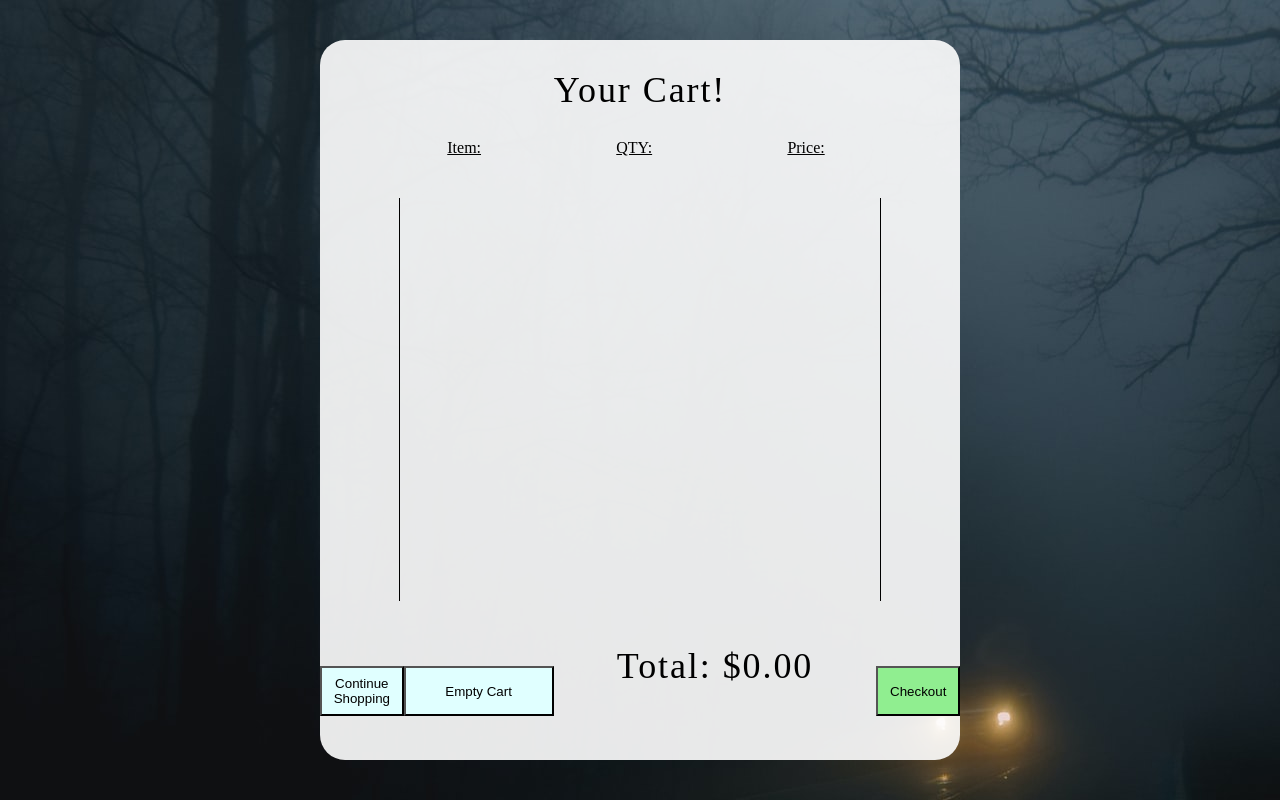
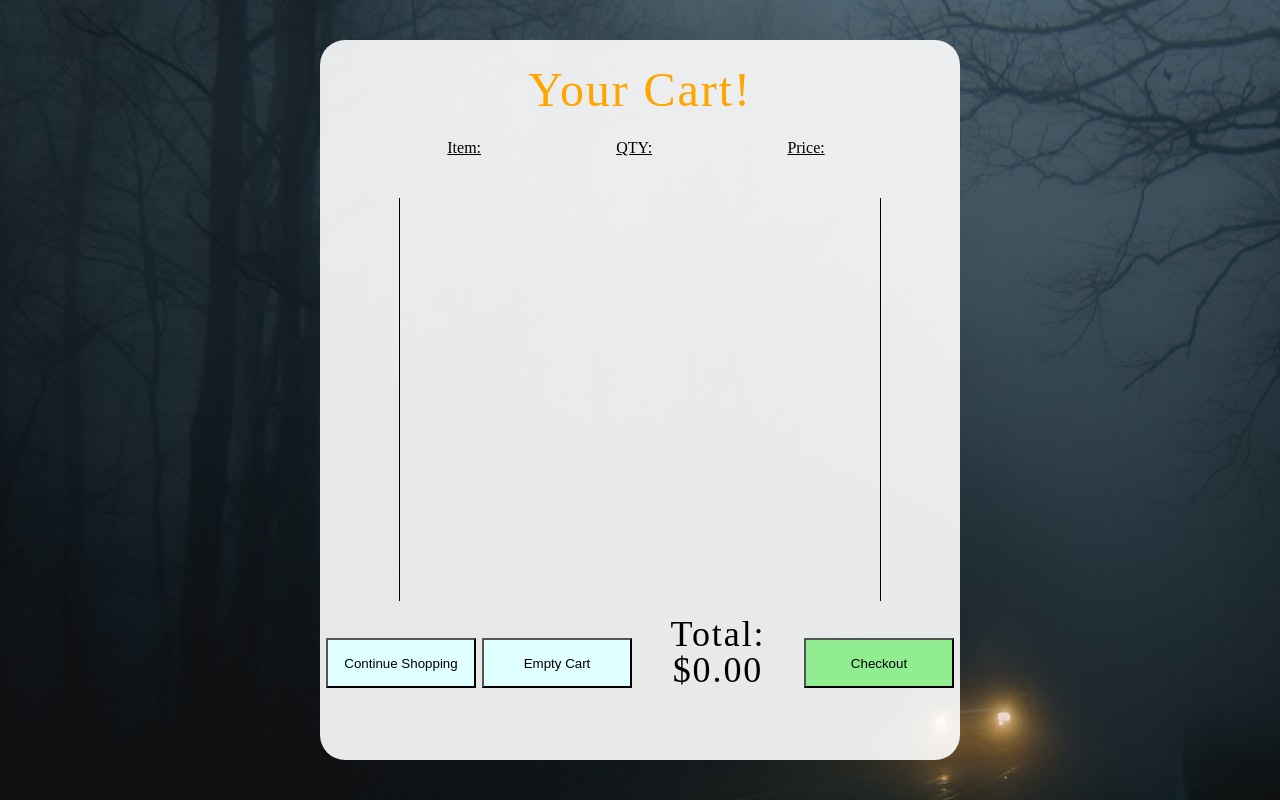
Before and after one commit to GarinMcCullick/Halloween_Cart, a PHP site: page /cart in a window 1280 px wide. Run offline with PHP 8.4, Linux system fonts and the light colour scheme.

Commit message:
more cart styling

```diff
--- a/styles.css
+++ b/styles.css
@@ -241,15 +241,6 @@ h2 {
   border-radius: 25px;
 }
 
-.cart-h2 {
-  width: 100%;
-  height: 100px;
-  color: black;
-  font-size: 36px;
-  letter-spacing: 0.12rem;
-  text-align: center;
-}
-
 .cart-item-wrapper {
   width: 100%;
   height: 80%;
@@ -285,6 +276,27 @@ h2 {
   flex-flow: row nowrap;
   justify-content: space-evenly;
   align-items: flex-end;
+}
+
+.cart-h2 {
+  width: 25%;
+  height: auto;
+  color: black;
+  font-size: 36px;
+  letter-spacing: 0.12rem;
+  text-align: center;
+
+  display: flex;
+  align-items: flex-end;
+}
+
+.cart-title-h2 {
+  width: 100%;
+  height: 100px;
+  color: orange;
+  font-size: 48px;
+  letter-spacing: 0.12rem;
+  text-align: center;
 }
 
 .cart-total-wrapper a {
--- a/views/cart.php
+++ b/views/cart.php
@@ -13,7 +13,7 @@ if (isset($_POST['quantity'])) {
 <link rel="stylesheet" href="styles.css?v=<?php echo time(); ?>">
 <div class="cart-wrapper">
     <div class="cart-item-wrapper">
-        <h2 class="cart-h2">Your Cart!</h2>
+        <h2 class="cart-title-h2">Your Cart!</h2>
         <div class="item-inner-top-wrapper">
             <span>Item:</span><span>QTY:</span><span>Price:</span>
         </div>
@@ -80,12 +80,11 @@ if (isset($_POST['quantity'])) {
             $totalPrice = array_sum($totalPriceValues);
 
             echo "&dollar;" . $totalPrice . ".00";
-            ?></h2>
+            ?>
+        </h2>
 
         <button class="continue-shopping">
-
             Checkout
-
         </button>
     </div>
 
```
